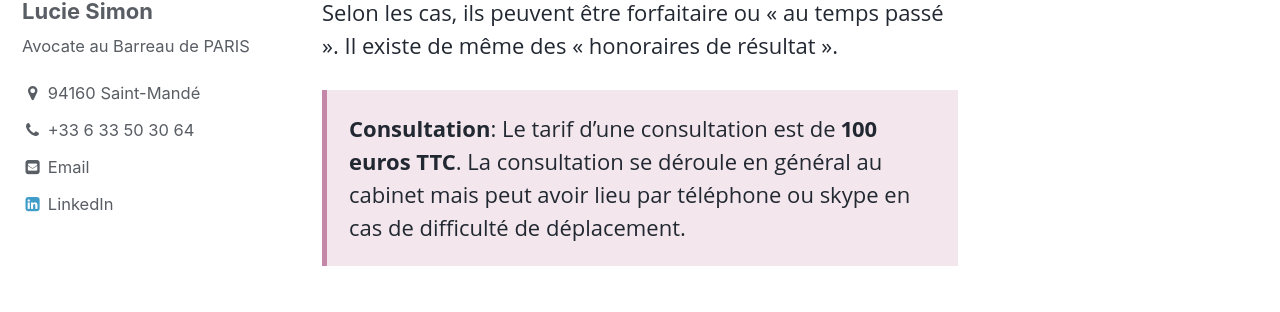
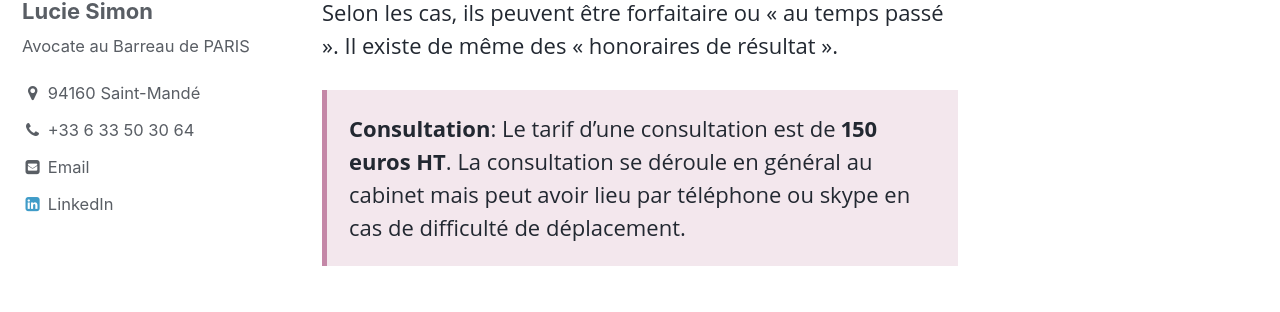
Before and after one commit to luciesimonavocate/luciesimonavocate.github.io, a Jekyll site: the page built from _pages/honoraires.md, in a window 1280 px wide and 900 px high. Shown: the part 267-579 px from the top of the window. Built offline with Jekyll 4.4.1, drawn with Linux system fonts in a browser that asks for light colours.

Commit message:
Update honoraires.md

```diff
--- a/_pages/honoraires.md
+++ b/_pages/honoraires.md
@@ -9,7 +9,7 @@ search: true
 Les honoraires sont fixés en fonction de la difficulté du dossier, mais aussi de la situation financière de l’intéressé.
 Selon les cas, ils peuvent être forfaitaire ou « au temps passé ». Il existe de même des « honoraires de résultat ».
 
-**Consultation**: Le tarif d’une consultation est de **100 euros TTC**.
+**Consultation**: Le tarif d’une consultation est de **150 euros HT**.
 La consultation se déroule en général au cabinet mais peut avoir lieu par téléphone ou skype en cas de difficulté de déplacement.
 {: .notice}
 
```
